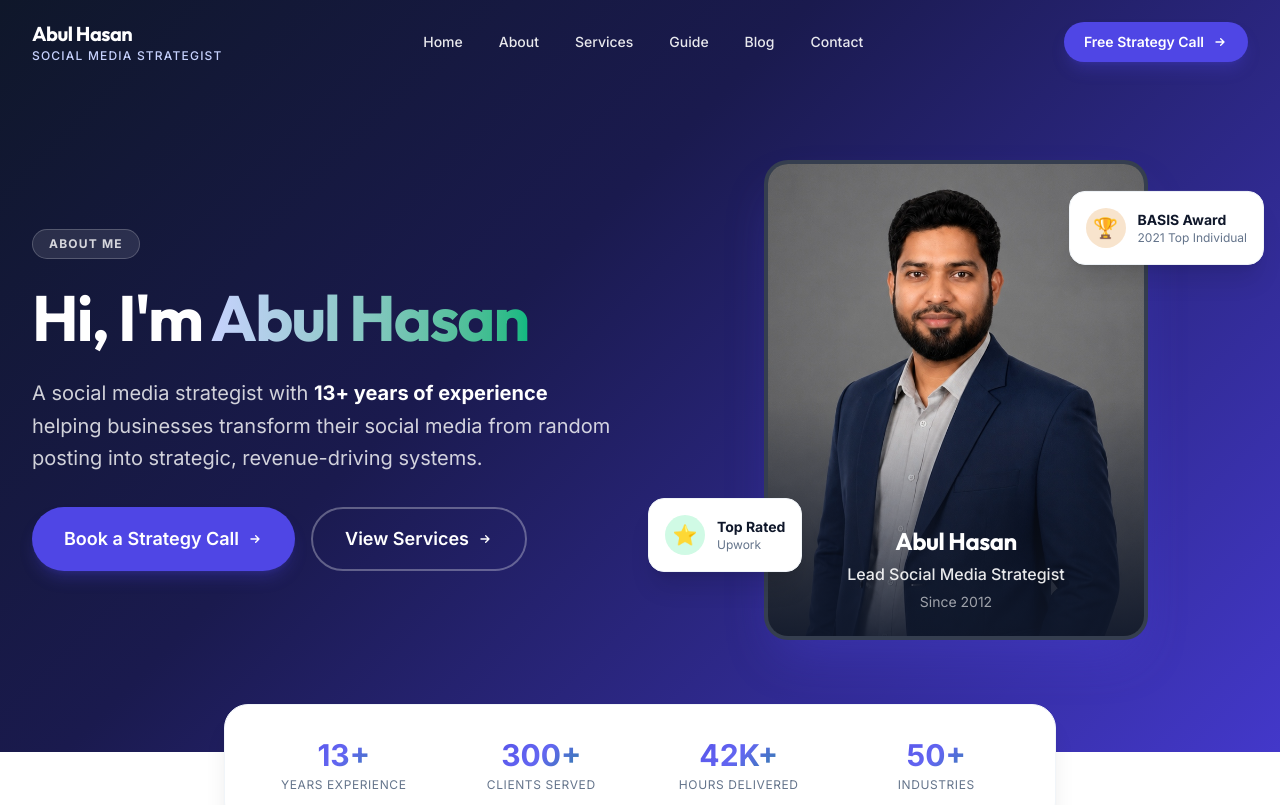
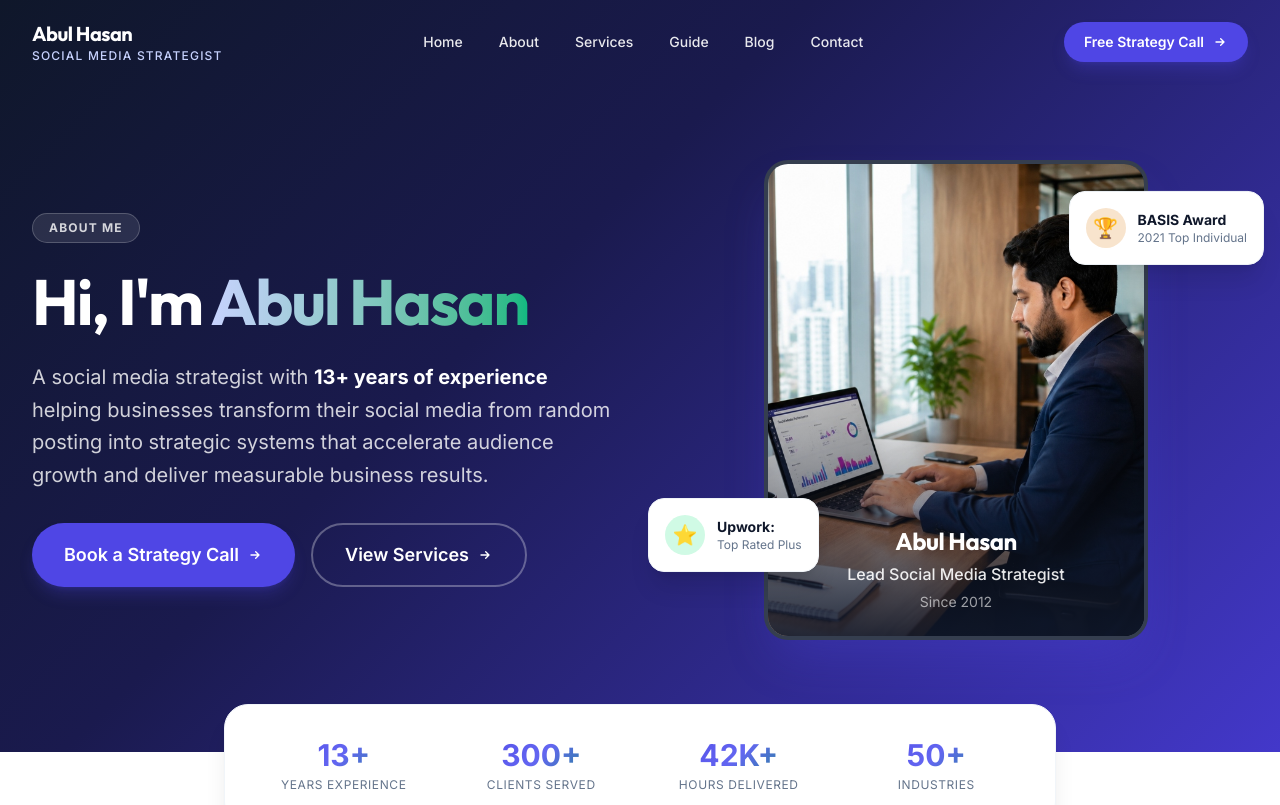
Before and after one commit to farad-alam/Social-Media-Strategist, a Next.js app: page /about in a window 1280 px wide. Shown: the top 805 px of the page. Built offline with nearby package versions, Linux system fonts and the light colour scheme.

Commit message:
content: Update about page hero description, badge, and image

```diff
--- a/app/about/page.tsx
+++ b/app/about/page.tsx
@@ -96,8 +96,7 @@ export default function AboutPage() {
                 </span>
               </h1>
               <p className="text-xl text-white/80 leading-relaxed mb-8">
-                A social media strategist with <strong className="text-white">13+ years of experience</strong> helping
-                businesses transform their social media from random posting into strategic, revenue-driving systems.
+                A social media strategist with <strong className="text-white">13+ years of experience</strong> helping businesses transform their social media from random posting into strategic systems that accelerate audience growth and deliver measurable business results.
               </p>
               <div className="flex flex-wrap gap-4">
                 <Button href="/contact" size="lg" variant="primary">
@@ -111,9 +110,9 @@ export default function AboutPage() {
             <div className="relative">
               <div className="aspect-[4/5] max-w-sm mx-auto rounded-2xl bg-slate-800 overflow-hidden shadow-2xl shadow-primary/30 relative border-4 border-white/10">
                 <img
-                  src="/images/abul-hasan.jpg"
-                  alt="Abul Hasan - Social Media Strategist"
-                  className="w-full h-full object-cover object-top"
+                  src="/images/abul-hasan-about-hero.jpg"
+                  alt="Abul Hasan - Social Media Strategist Working"
+                  className="w-full h-full object-cover object-center"
                 />
                 <div className="absolute inset-0 bg-gradient-to-t from-slate-900/90 via-transparent to-transparent pointer-events-none" />
                 <div className="absolute bottom-6 left-6 right-6 text-center">
@@ -132,8 +131,8 @@ export default function AboutPage() {
               <div className="absolute -left-4 bottom-16 bg-white rounded-xl p-4 shadow-xl border border-slate-100 animate-float flex items-center gap-3" style={{ animationDelay: "2s" }}>
                 <div className="w-10 h-10 rounded-full bg-emerald-100 flex items-center justify-center text-xl">⭐</div>
                 <div>
-                  <div className="text-sm font-bold text-slate-900">Top Rated</div>
-                  <div className="text-xs text-slate-500">Upwork</div>
+                  <div className="text-sm font-bold text-slate-900">Upwork:</div>
+                  <div className="text-xs text-slate-500">Top Rated Plus</div>
                 </div>
               </div>
             </div>
```
Also changed, not shown: public/images/abul-hasan-about-hero.jpg (added).
